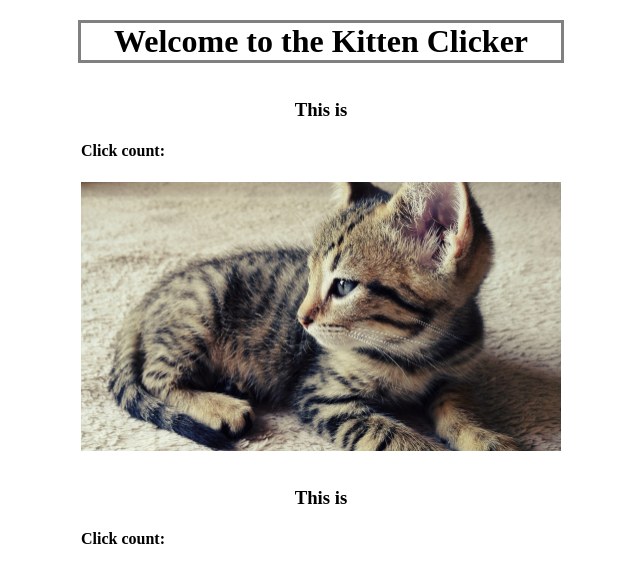
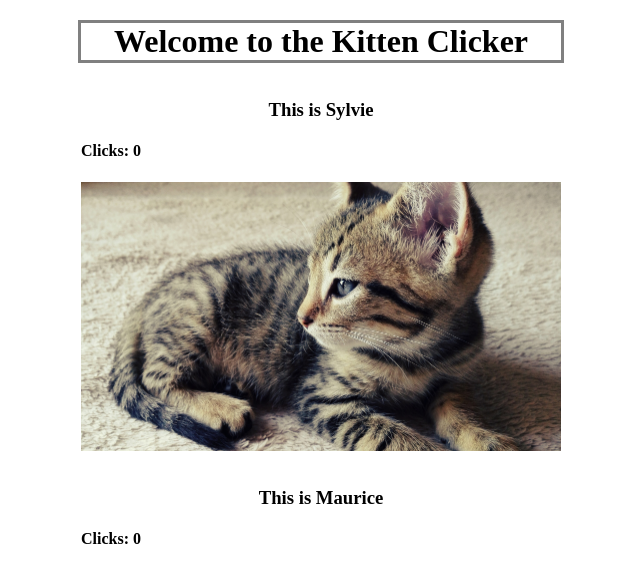
Before and after one commit to Ksan8/cat-clicker, a plain HTML site: page index.html in a window 1280 px wide. Shown: the top 567 px of the page, without its empty margins (319-959 px from the left). Drawn offline with Linux system fonts and the light colour scheme.

Commit message:
Add click count for each kitten

```diff
--- a/index.html
+++ b/index.html
@@ -9,8 +9,8 @@
   <h1>Welcome to the Kitten Clicker</h1>
   <div class="cat-box">
     <div class="kitten-text">
-      <h3 id="name1">This is </h3>
-      <h4 id="count1">Click count: </h4>
+      <h3 id="name1">""</h3>
+      <h4 id="count1">Clicks: 0</h4>
     </div>
     <div id="div1" class="cat-image">
       <img id="kitten1" class="kitten" src="img/cute-photogenic-kitten.jpg" alt="cute kitten">
@@ -19,8 +19,8 @@
 
   <div class="cat-box">
     <div class="kitten-text">
-      <h3 id="name2">This is </h3>
-      <h4 id="count2">Click count: </h4>
+      <h3 id="name2">""</h3>
+      <h4 id="count2">Clicks: 0</h4>
     </div>
     <div id="div2" class="cat-image">
       <img id="kitten2" class="kitten" src="img/kitten-2.jpg" alt="another cute kitten">
--- a/js/script.js
+++ b/js/script.js
@@ -1,10 +1,18 @@
 var k1 = document.getElementById('kitten1');
 k1.count = 0;
+k1.clicks = document.getElementById('count1');
 k1.name = "Sylvie";
+
+var name1 = document.getElementById('name1');
+name1.innerHTML = "This is " + k1.name;
 
 var k2 = document.getElementById('kitten2');
 k2.count = 0;
+k2.clicks = document.getElementById('count2');
 k2.name = "Maurice";
+
+var name2 = document.getElementById('name2');
+name2.innerHTML = "This is " + k2.name;
 
 var allKittens = document.getElementsByClassName("kitten");
 var kittenCount = allKittens.length;
@@ -33,9 +41,11 @@ function countClicks () {
   //the element has been clicked... do stuff here
   // "use strict";
   this.count += 1;
-  var clickCount = this.count;
+  // var clickCount = this.count;
   console.log("Click count:", this.count);
-  return clickCount;
+  // return clickCount;
+  this.clicks.innerHTML = "Clicks: " + this.count;
+
 }
 
 k1.addEventListener('click', countClicks, false);
```
